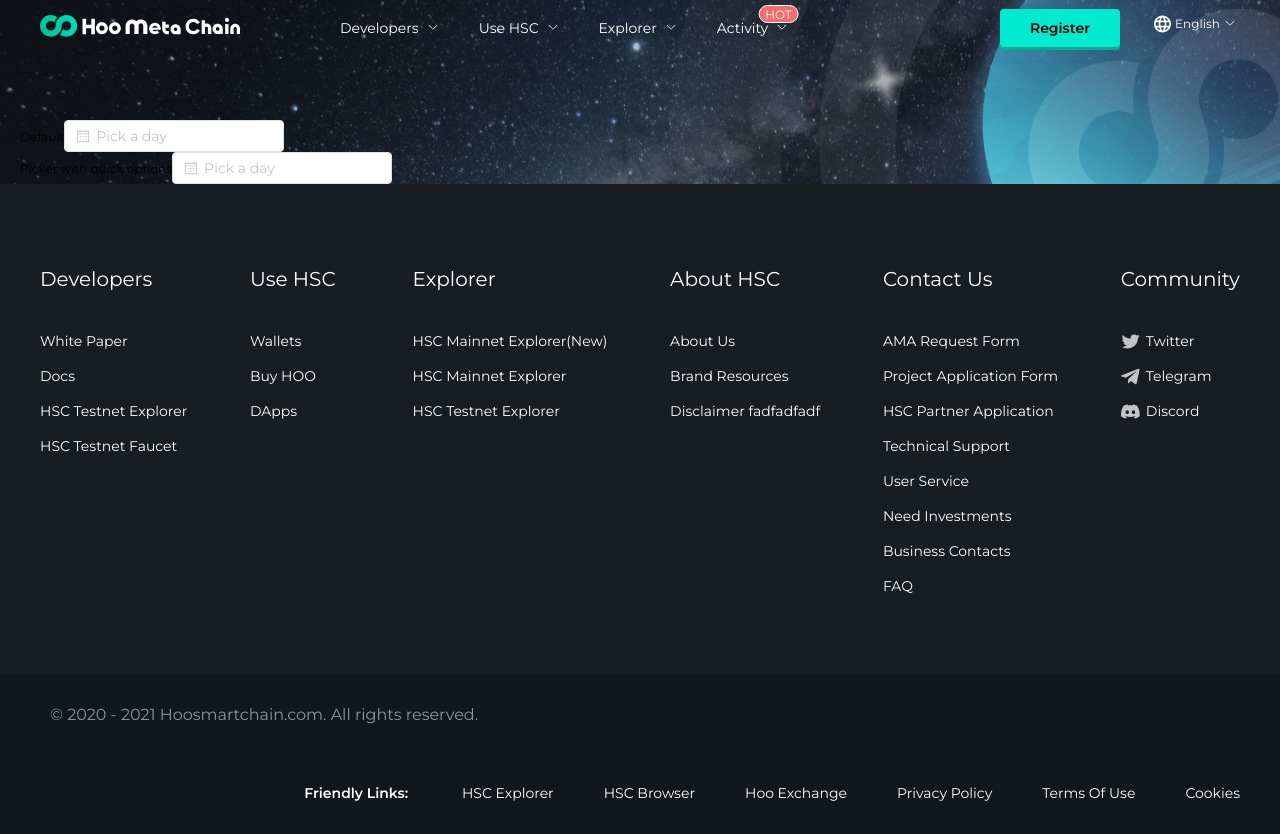
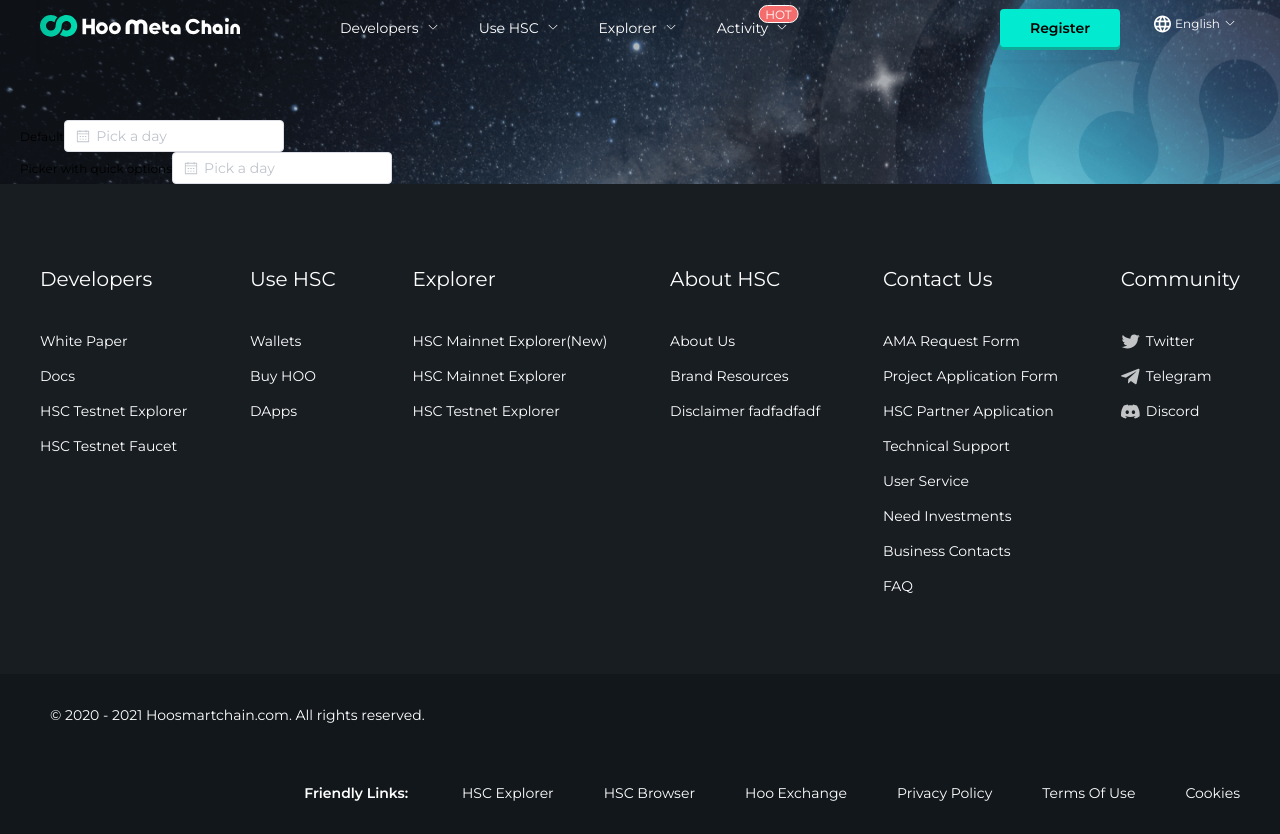
Before and after one commit to rizwanzaheer/hsc-revamp, a Vue app: page /about in a window 1280 px wide. Built offline with nearby package versions, Linux system fonts and the light colour scheme.

Commit message:
fix the copy right style

```diff
--- a/src/layouts/footer.vue
+++ b/src/layouts/footer.vue
@@ -420,9 +420,7 @@
                             class="hover:underline hover:underline-offset-4"
                         >{{ $t('common.cookies') }}</a>
                     </div>
-                    <p
-                        class="text-[14px] leading-[35px]"
-                    >© 2020 - 2021 Hoosmartchain.com. All rights reserved.</p>
+                    <p>© 2020 - 2021 Hoosmartchain.com. All rights reserved.</p>
                 </div>
                 <div class="fr copyright-r text-white">
                     <a
@@ -622,9 +620,10 @@
                     display: inline-block;
                     margin-left: 50px;
                     margin-bottom: 0;
-                    font-size: 16px;
-                    color: #8f92a1;
+                    font-size: 14px;
+                    color: $color-white;
                     vertical-align: -2px;
+                    line-height: 35px;
                 }
                 .mobile {
                     display: none;
```
